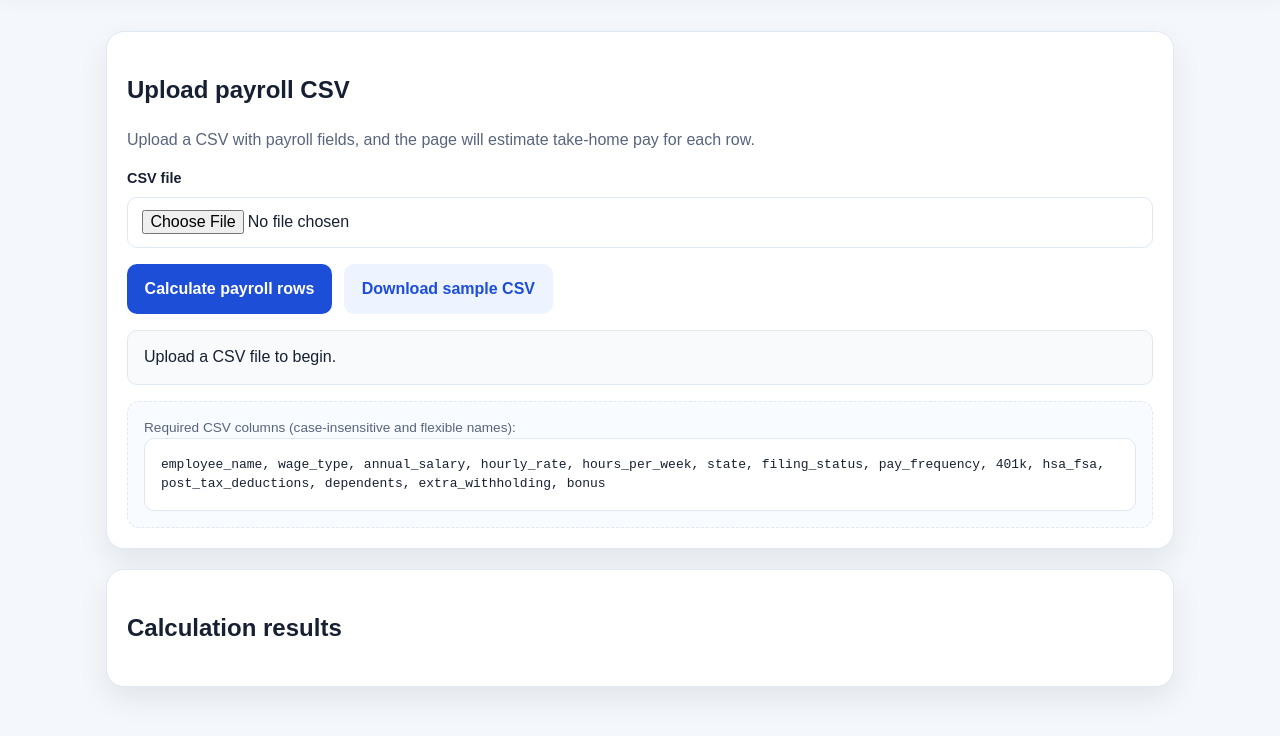
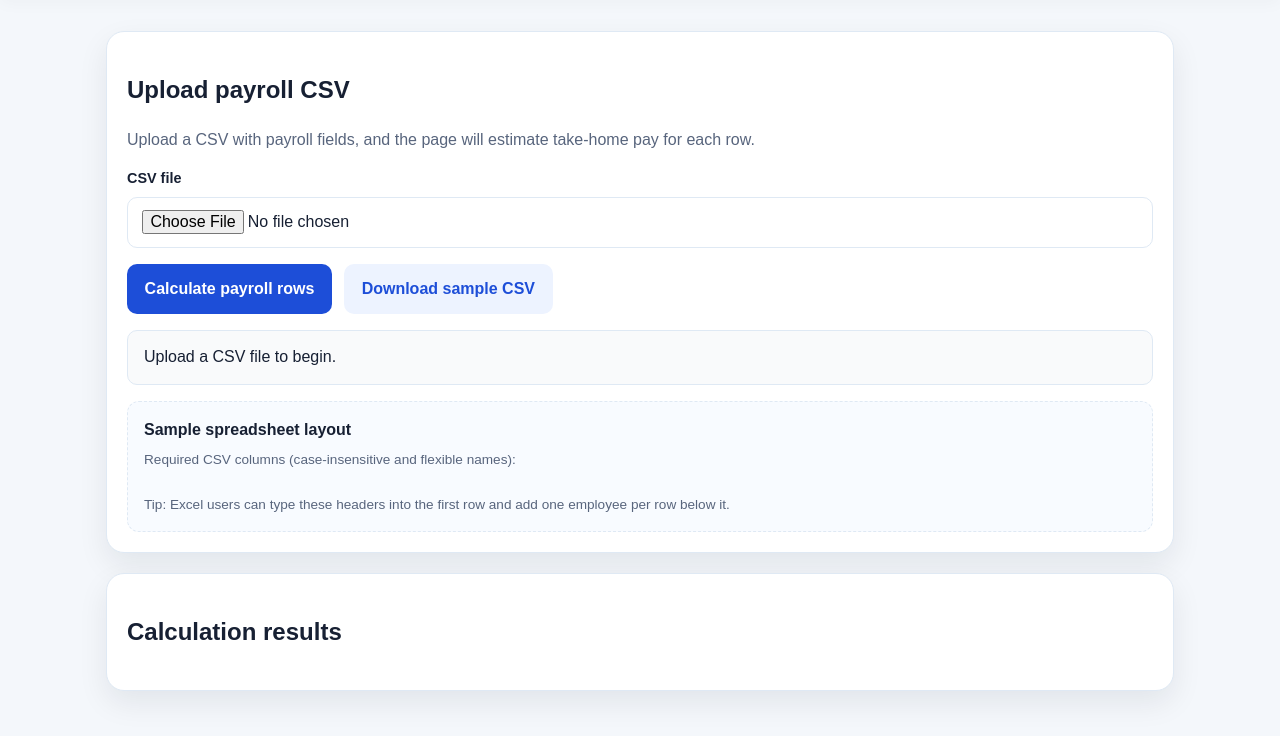
Before and after one commit to kadenlundsten/tax-engines-clone, a website: page spreadsheet-uploader/index.html in a window 1280 px wide. Shown: the part 64-800 px from the top of the page. Drawn offline with Linux system fonts and the light colour scheme.

Commit message:
Add an Excel-like sample template preview to the spreadsheet uploader page and ensure file upload automatically triggers payroll calculation when a CSV is selected.

```diff
--- a/spreadsheet-uploader/index.html
+++ b/spreadsheet-uploader/index.html
@@ -36,6 +36,9 @@
     th{background:#f8fbff}
     .compact{font-size:.85rem;color:var(--muted)}
     .template-box{margin-top:1rem;padding:1rem;border:1px dashed var(--border);border-radius:12px;background:#f8fbff}
+    .template-box h3{margin:0 0 .5rem;font-size:1rem}
+    .template-preview{overflow:auto;margin-top:.75rem}
+    .template-preview table{margin-top:0}
     pre{white-space:pre-wrap;overflow:auto;background:#fff;border:1px solid var(--border);padding:1rem;border-radius:10px;margin:0}
     @media (max-width:700px){.brand-row{flex-direction:column;align-items:flex-start}.nav{width:100%}}
   </style>
@@ -73,8 +76,10 @@
         <div id="message" class="message" aria-live="polite">Upload a CSV file to begin.</div>
 
         <div class="template-box">
+          <h3>Sample spreadsheet layout</h3>
           <div class="compact">Required CSV columns (case-insensitive and flexible names):</div>
-          <pre>employee_name, wage_type, annual_salary, hourly_rate, hours_per_week, state, filing_status, pay_frequency, 401k, hsa_fsa, post_tax_deductions, dependents, extra_withholding, bonus</pre>
+          <div id="templatePreview" class="template-preview"></div>
+          <div class="compact" style="margin-top:.8rem;">Tip: Excel users can type these headers into the first row and add one employee per row below it.</div>
         </div>
       </section>
 
```
